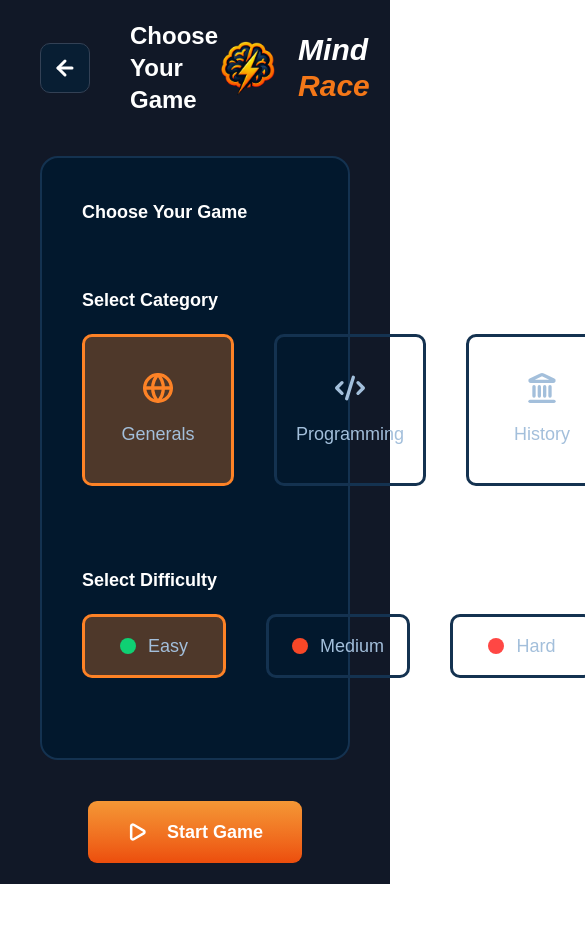
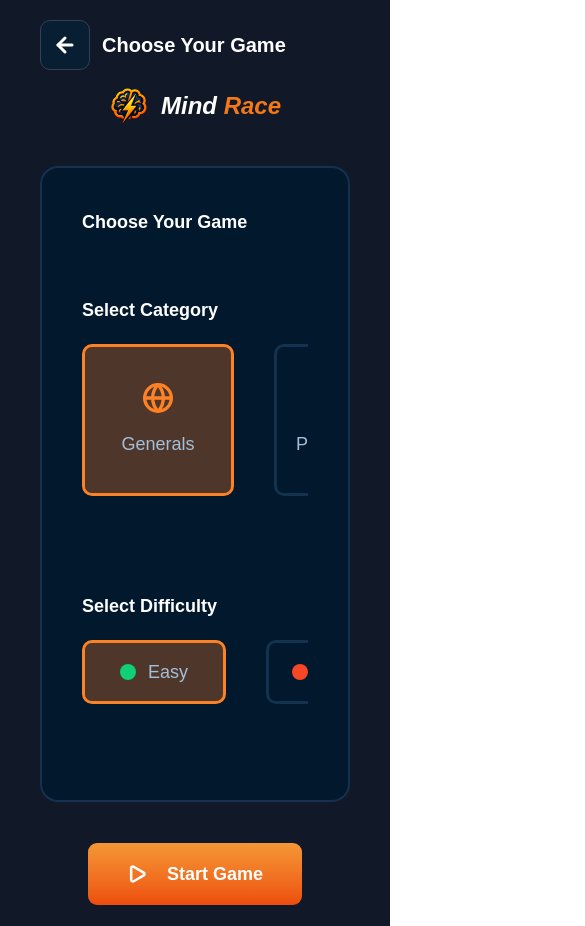
Before and after one commit to AbdulRahman-Kreit/Mind-Race, a React (Vite) app: page /choose-game in a window 390 px wide. Shown: the top 926 px of the page, 585 px wide, since content can reach past the window. Before the commit the page ends 884 px from the top, so only its background shows below. Built offline with nearby package versions, Linux system fonts and the light colour scheme.

Commit message:
Style: UI Polish & Responsiveness Fixing

```diff
--- a/src/components/GameHeading.tsx
+++ b/src/components/GameHeading.tsx
@@ -40,44 +40,46 @@ export default function GameHeading() {
     ];
 
     return (
-        <div className="flex flex-row justify-between w-full items-center">
-            <div className="flex flex-row items-center gap-x-3">
-                <img src="/assets/Logo.png" alt="Mind" className="w-15 h-15" />
-                <h2 className="text-white text-3xl font-bold italic">
+        <div className="flex flex-col lg:flex-row justify-between w-full items-center gap-y-4 lg:gap-y-0 px-2 sm:px-4">
+            <div className="flex flex-row items-center justify-center sm:justify-start gap-x-3 w-full lg:w-auto">
+                <img src="/assets/Logo.png" alt="Mind" className="w-10 h-10 sm:w-15 sm:h-15" />
+                <h2 className="text-white text-2xl sm:text-3xl font-bold italic">
                     Mind <span className="text-[#F47718]">Race</span>
                 </h2>
             </div>
 
-            <div className="flex flex-row gap-4 items-center justify-center p-4">
+            <div className="flex flex-wrap sm:flex-nowrap gap-2 sm:gap-4 items-center justify-center p-2 sm:p-4 w-full lg:w-auto">
+                <div className="grid grid-cols-2 sm:flex sm:flex-row gap-2 sm:gap-4 items-center justify-center w-full sm:w-auto">
                     {gameStats.map((stat) => {
                         const IconComponent = stat.icon;
 
                         return (
                             <Card
                                 key={stat.id}
-                            className="flex flex-row items-center gap-3 px-5 py-3 bg-[#02182D]/80 border-2 border-[#143250] rounded-2xl text-white min-w-35"
+                                className="flex flex-row items-center gap-2 sm:gap-3 px-3 py-2 sm:px-5 sm:py-3 bg-[#02182D]/80 border-2 border-[#143250] rounded-2xl text-white min-w-0 sm:min-w-35 justify-center sm:justify-start"
                             >
-                            <div className="p-2 rounded-full bg-[#F47718]/10 text-[#F47718] flex items-center justify-center">
-                                <IconComponent className="w-6 h-6 stroke-[2.5]" />
+                                <div className="p-1.5 sm:p-2 rounded-full bg-[#F47718]/10 text-[#F47718] flex items-center justify-center shrink-0">
+                                    <IconComponent className="w-4 h-4 sm:w-6 sm:h-6 stroke-[2.5]" />
                                 </div>
 
-                            <div className="flex flex-col">
-                                <span className="text-xs text-slate-400 font-medium">
+                                <div className="flex flex-col min-w-0">
+                                    <span className="text-[10px] sm:text-xs text-slate-400 font-medium truncate">
                                         {stat.label}
                                     </span>
-                                <span className="text-lg font-bold text-white tracking-wide">
+                                    <span className="text-sm sm:text-lg font-bold text-white tracking-wide truncate">
                                         {stat.value}
                                     </span>
                                 </div>
                             </Card>
                         );
                     })}
+                </div>
 
                 <Button
                     onClick={() => dispatch(pauseGame())}
-                    className="w-18 h-18 p-0 rounded-2xl bg-[#02182D] border border-[#143250] hover:bg-[#041E35] flex items-center justify-center transition-colors cursor-pointer"
+                    className="w-12 h-12 sm:w-18 sm:h-18 p-0 rounded-2xl bg-[#02182D] border border-[#143250] hover:bg-[#041E35] flex items-center justify-center transition-colors cursor-pointer shrink-0"
                 >
-                    <Pause className="w-8! h-8! text-slate-100" strokeWidth={2.5} />
+                    <Pause className="w-5! h-5! sm:w-8! sm:h-8! text-slate-100" strokeWidth={2.5} />
                 </Button>
             </div>
         </div>
--- a/src/components/PageHeading.tsx
+++ b/src/components/PageHeading.tsx
@@ -1,25 +1,31 @@
-import BackButton from "./BackButton"
+import BackButton from "./BackButton";
 
-interface PageHeading {
-    title: string,
+// تعريف أنواع الخصائص الخاصة بالمكوّن
+interface PageHeadingProps {
+    title: string;
 }
 
-export default function PageHeading({ title } : PageHeading) {
+export default function PageHeading({ title }: PageHeadingProps) {
     return (
-        <div className="flex flex-row justify-between w-full">
-            <div className="flex flex-row items-center gap-x-5">
+        <div className="flex flex-col sm:flex-row justify-between items-center w-full gap-y-4 sm:gap-y-0">
+
+            <div className="flex flex-row items-center gap-x-3 sm:gap-x-5 w-full sm:w-auto justify-start">
                 <BackButton />
-                <h2 className="text-2xl text-white font-semibold ml-5">
+                <h2 className="text-xl sm:text-2xl text-white font-semibold">
                     {title}
                 </h2>
             </div>
-            <div className="flex flex-row items-center gap-x-5">
-                <img src="/assets/Logo.png" alt="Mind"
-                className="w-15 h-15" />
-                    <h2 className="text-white text-3xl font-bold italic">
-                        Mind <span className="text-[#F47718]">Race</span>
-                    </h2>
+
+            <div className="flex flex-row items-center gap-x-3 sm:gap-x-5">
+                <img
+                    src="/assets/Logo.png"
+                    alt="Mind"
+                    className="w-10 h-10 sm:w-15 sm:h-15 object-contain"
+                />
+                <h2 className="text-white text-2xl sm:text-3xl font-bold italic">
+                    Mind <span className="text-[#F47718]">Race</span>
+                </h2>
             </div>
         </div>
-    )
+    );
 }
--- a/src/pages/ChooseGame.tsx
+++ b/src/pages/ChooseGame.tsx
@@ -46,7 +46,7 @@ export default function ChooseGame() {
             <PageHeading title="Choose Your Game" />
             {/* Options Box */}
             <div className="flex flex-col w-full my-10 p-10 bg-[#02182D] rounded-2xl
-            border-2 border-[#143250]">
+            border-2 border-[#143250] overflow-x-hidden">
                 <h2 className="text-lg lg:text-3xl font-semibold mb-5">
                     Choose Your Game
                 </h2>
@@ -54,14 +54,23 @@ export default function ChooseGame() {
                     <h3 className={subheadingStyle}>
                         Select Category
                     </h3>
-                    <div className="flex flex-row gap-x-10">
+                    <div className="flex flex-row gap-x-10 overflow-x-auto sm:overflow-x-visible pb-4 sm:pb-0
+                    scrollbar-thin
+                    [scrollbar-color:#FD8226_#02182D]
+                    [&::-webkit-scrollbar]:h-2
+                    [&::-webkit-scrollbar-track]:bg-[#02182D]!
+                    [&::-webkit-scrollbar-track]:border
+                    [&::-webkit-scrollbar-track]:border-[#143250]!
+                    [&::-webkit-scrollbar-track]:rounded-full!
+                    [&::-webkit-scrollbar-thumb]:bg-[#FD8226]!
+                    [&::-webkit-scrollbar-thumb]:rounded-full">
                         {categories.map((categorie) => {
                             const IconComponent = categorie.icon;
 
                             return (
                                 <Button key={categorie.id} variant="option" size="optionSize"
                                 onClick={() => handleSelectCategory(categorie.value)}
-                                className={`transition ease-in-out duration-300
+                                className={`shrink-0 transition ease-in-out duration-300
                                 hover:bg-[#FD8226]/30 hover:border-[#FD8226] group
                                 ${categorie.value === selectedCategory ?
                                 'bg-[#FD8226]/30 border-[#FD8226]' :
@@ -85,13 +94,22 @@ export default function ChooseGame() {
                     <h3 className={subheadingStyle}>
                         Select Difficulty
                     </h3>
-                    <div className="flex flex-row gap-x-10">
+                    <div className="flex flex-row gap-x-10 overflow-x-auto sm:overflow-x-visible pb-4 sm:pb-0
+                    scrollbar-thin
+                    [scrollbar-color:#FD8226_#02182D]
+                    [&::-webkit-scrollbar]:h-2
+                    [&::-webkit-scrollbar-track]:bg-[#02182D]
+                    [&::-webkit-scrollbar-track]:border
+                    [&::-webkit-scrollbar-track]:border-[#143250]
+                    [&::-webkit-scrollbar-track]:rounded-full
+                    [&::-webkit-scrollbar-thumb]:bg-[#FD8226]
+                    [&::-webkit-scrollbar-thumb]:rounded-full">
                         {difficulty.map((item) => {
 
                             return(
                             <Button variant="difficulty" size="diffSize" key={item.id}
                             onClick={() => handleSelectDifficulty(item.value)}
-                            className={`transition ease-in-out duration-300
+                            className={`shrink-0 transition ease-in-out duration-300
                             hover:bg-[#FD8226]/30 hover:border-[#FD8226]
                             ${item.value === selectedDifficulty ?
                             'bg-[#FD8226]/30 border-[#FD8226]' :
--- a/src/pages/Game.tsx
+++ b/src/pages/Game.tsx
@@ -108,10 +108,10 @@ export default function Game() {
 
             {/* Question Card */}
             <Card className="flex flex-col items-start mt-12 p-6 w-full bg-linear-45 from-[#011527] to-[#011f3b] text-white border-2 border-[#143250]">
-                <div className="text-[16px] text-[#F47718] py-2 px-4 border border-[#F47718] rounded-4xl">
+                <div className="text-sm md:text-[16px] text-[#F47718] py-2 px-4 border border-[#F47718] rounded-4xl">
                     {selectedCategory}
                 </div>
-                <p className="text-4xl mt-4">
+                <p className="text-2xl md:text-4xl mt-4">
                     {currentQuestion.question}
                 </p>
             </Card>
@@ -136,7 +136,7 @@ export default function Game() {
                         <Card
                             key={index}
                             onClick={() => handleAnswerQuestion(answer)}
-                            className={`p-4 text-xl border-2 transition ease-in-out duration-300 cursor-pointer ${cardStyles} ${
+                            className={`p-4 text-lg md:text-xl border-2 transition ease-in-out duration-300 cursor-pointer ${cardStyles} ${
                                 selectedAnswer === null ? "hover:bg-[#FD8226]/30 hover:border-[#FD8226]" : ""
                             }`}
                         >
--- a/src/pages/HowToPlay.tsx
+++ b/src/pages/HowToPlay.tsx
@@ -29,12 +29,11 @@ export default function HowToPlay() {
                         const IconComponent = item.icon;
 
                         return(
-                            <div key={item.id} className="flex flex-row items-start my-5">
+                            <div key={item.id} className="flex flex-row items-start my-5 gap-x-4">
                                 <div className="flex items-center justify-center
-                                w-14 h-14 lg:w-18 lg:h-18 border-2 border-[#FD8226]
-                                rounded-full mr-8">
-                                    <IconComponent color="#FD8226" strokeWidth={2}
-                                    className="w-5! h-5! lg:w-8! lg:h-8!" />
+                                w-12 h-12 sm:w-16 sm:h-16 border-2 border-[#FD8226]
+                                rounded-full shrink-0 bg-[#FD8226]/10">
+                                    <IconComponent className="w-5 h-5 sm:w-8 sm:h-8 text-[#FD8226]" strokeWidth={2} />
                                 </div>
 
                                 <div>
```
Lines whose indentation alone changed are shown as unchanged.
